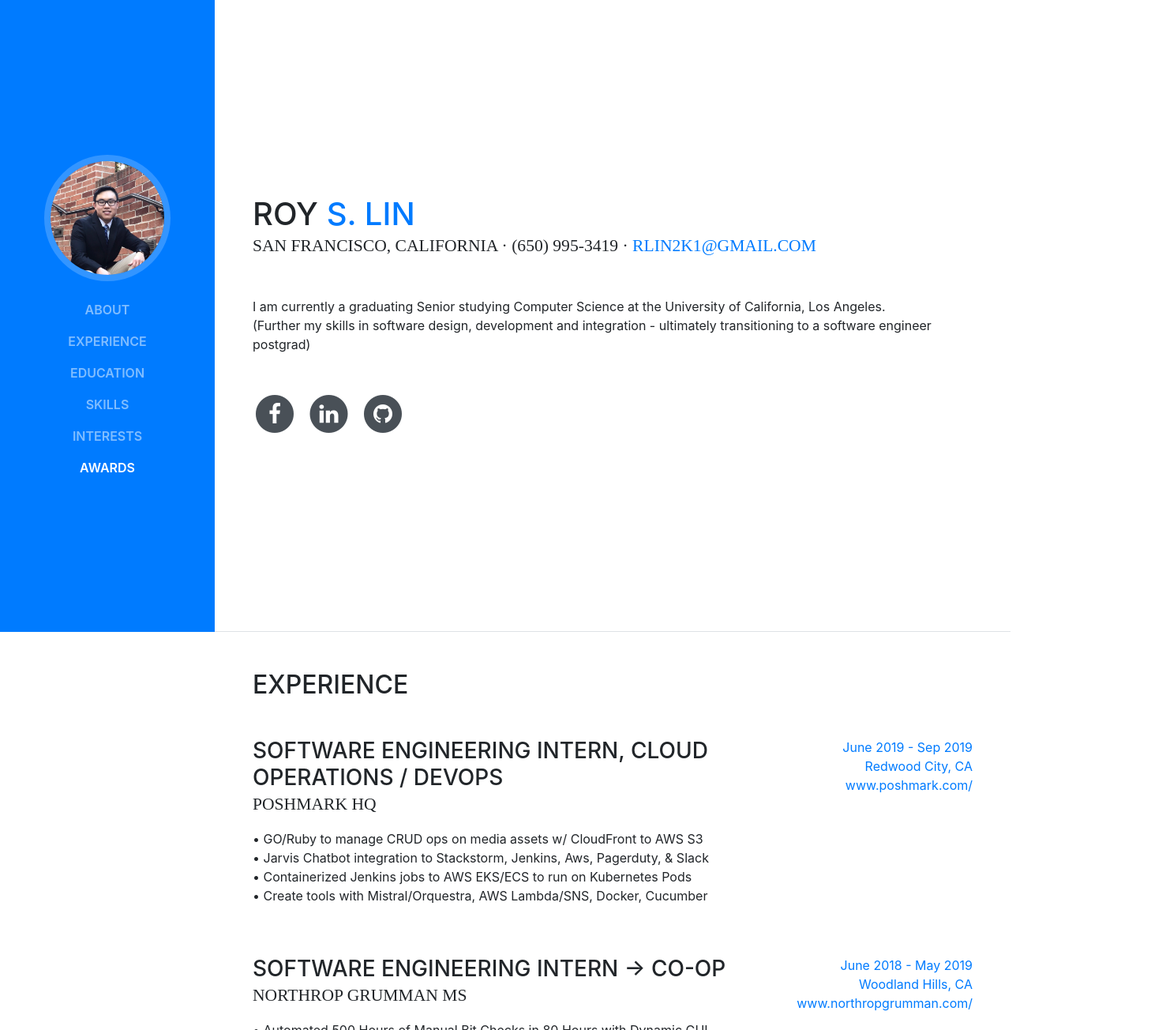
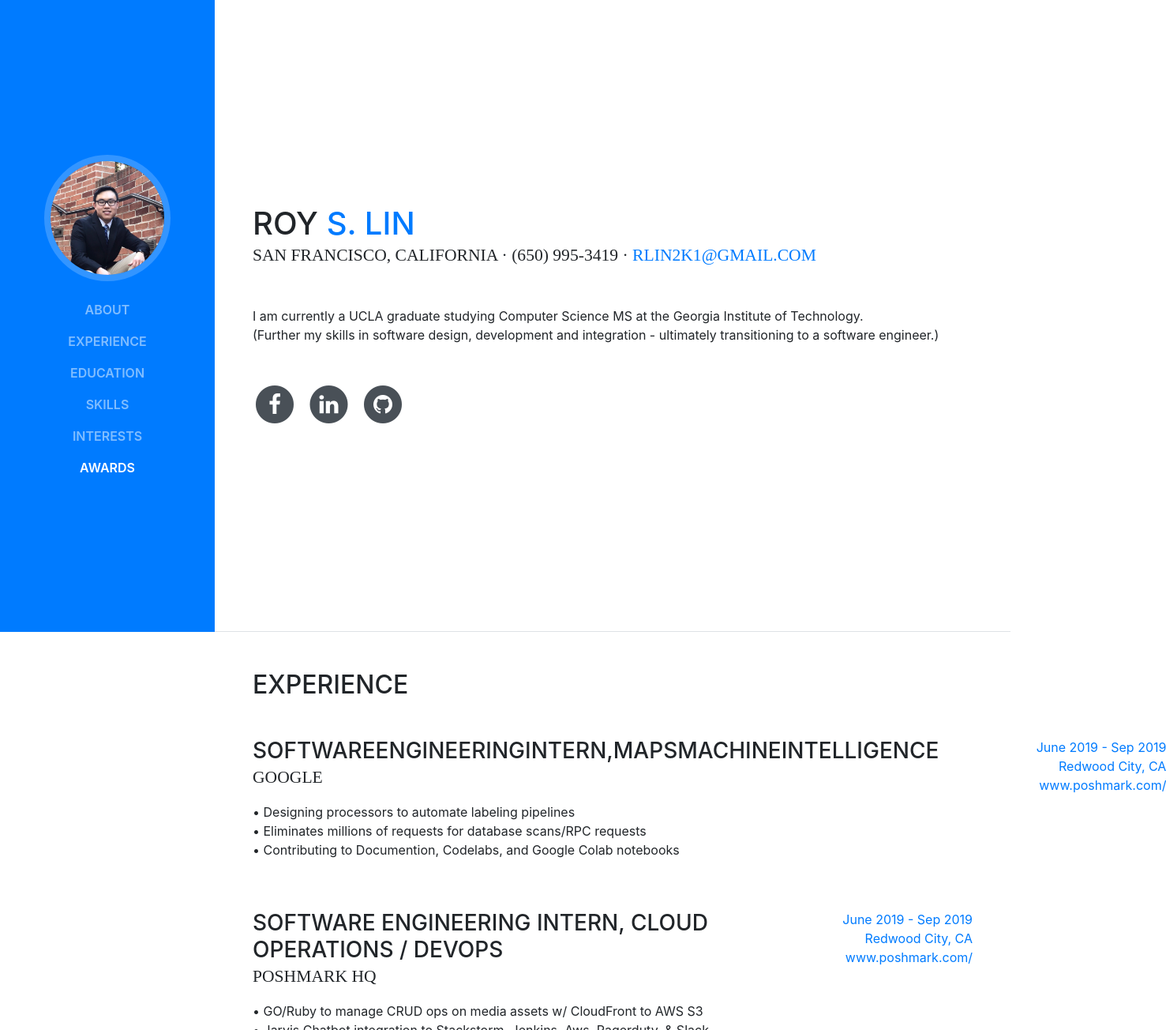
Before and after one commit to rlin2k1/roylin.me, a website with bundled scripts: page index.html in a window 1280 px wide. Shown: the top 1304 px of the page at 79% size, 1477 px wide, since content can reach past the window. Built offline with nearby package versions, Linux system fonts and the light colour scheme; a web font is replaced by a local one.

Commit message:
Update index.html

```diff
--- a/index.html
+++ b/index.html
@@ -72,7 +72,7 @@
           <div class="subheading mb-5">San Francisco, California · (650) 995-3419 ·
             <a href="mailto:rlin2k1@gmail.com">rlin2k1@gmail.com</a>
           </div>
-          <p class="mb-5">I am currently a graduating Senior studying Computer Science at the University of California, Los Angeles.<br>(Further my skills in software design, development and integration - ultimately transitioning to a software engineer postgrad)</p>
+          <p class="mb-5">I am currently a UCLA graduate studying Computer Science MS at the Georgia Institute of Technology.<br>(Further my skills in software design, development and integration - ultimately transitioning to a software engineer.)</p>
           <ul class="list-inline list-social-icons mb-0">
             <li class="list-inline-item">
               <a href="https://www.facebook.com/rlin2k1">
@@ -105,6 +105,17 @@
       <section class="resume-section p-3 p-lg-5 d-flex flex-column" id="experience">
         <div class="my-auto">
           <h2 class="mb-5">Experience</h2>
+
+          <div class="resume-item d-flex flex-column flex-md-row mb-5">
+            <div class="resume-content mr-auto">
+              <h3 class="mb-0">SoftwareEngineeringIntern,MapsMachineIntelligence</h3>
+              <div class="subheading mb-3">Google</div>
+              <p>• Designing processors to automate labeling pipelines<br>• Eliminates millions of requests for database scans/RPC requests<br>• Contributing to Documention, Codelabs, and Google Colab notebooks</p>
+            </div>
+            <div class="resume-date text-md-right">
+              <span class="text-primary">June 2019 - Sep 2019<br>Redwood City, CA<br><a href="https://www.poshmark.com/">www.poshmark.com/</a></span>
+            </div>
+          </div>
 
           <div class="resume-item d-flex flex-column flex-md-row mb-5">
             <div class="resume-content mr-auto">
```
